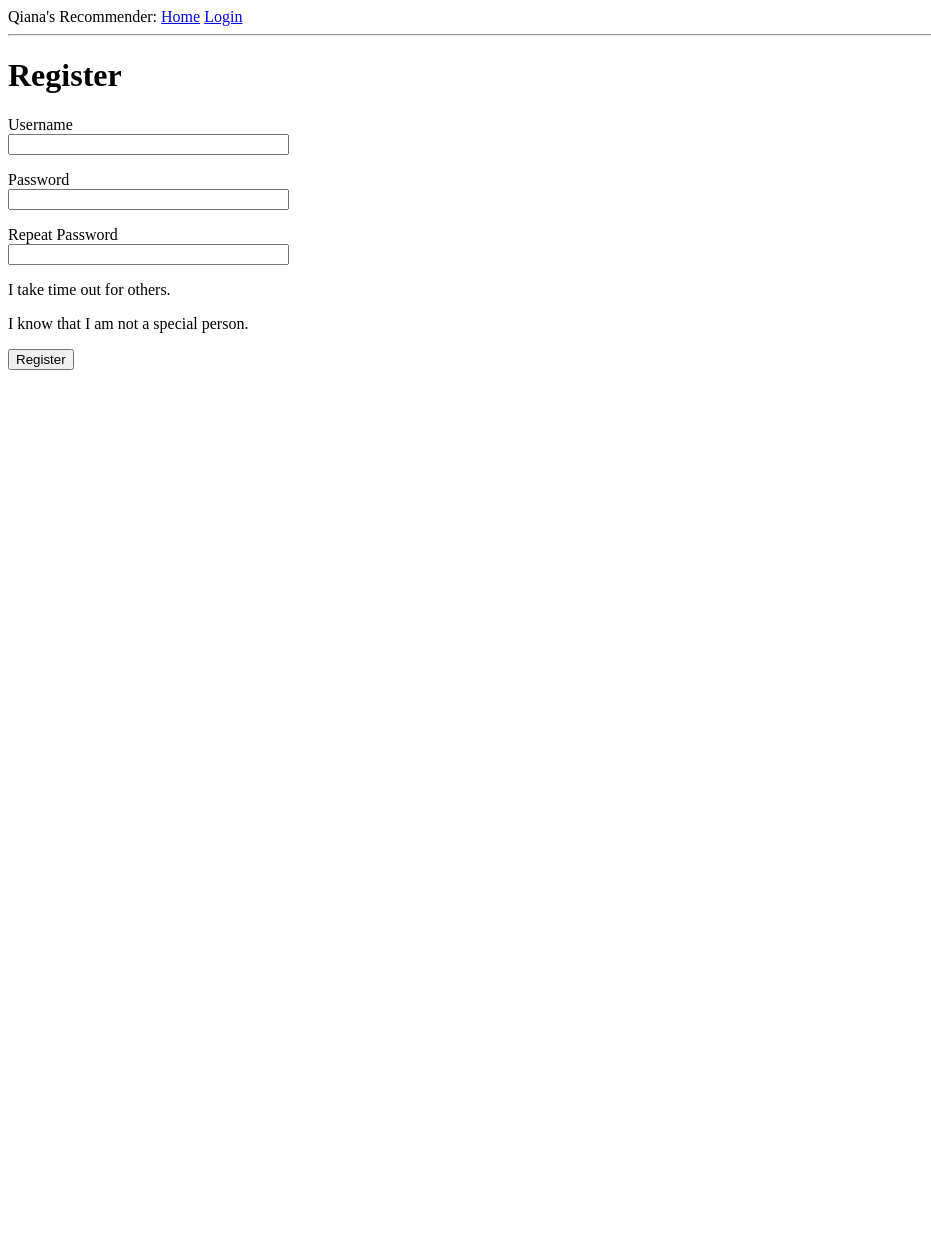
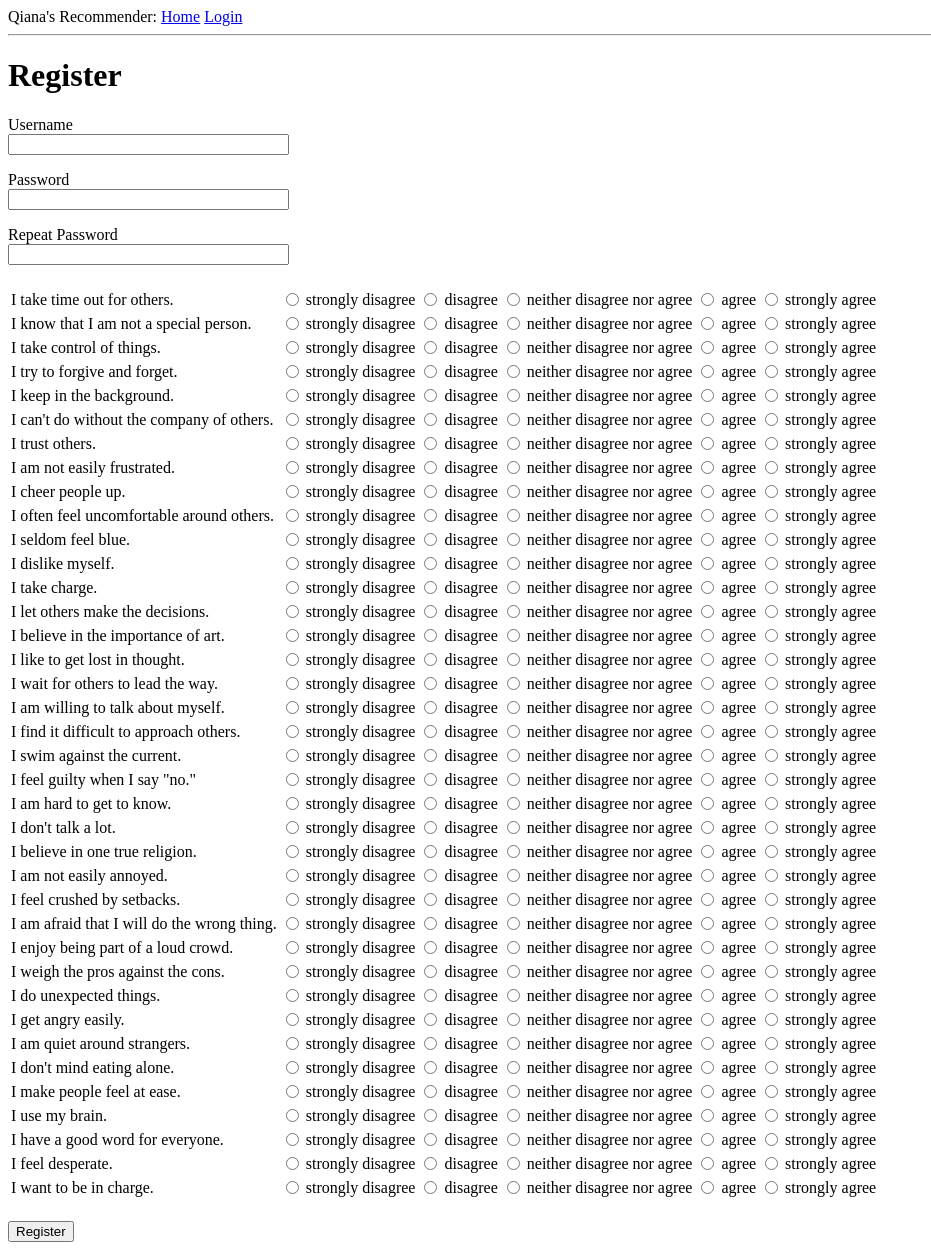
Before and after one commit to MSIA/2021-msia423-yang-qiana-project, a Flask app: page /register in a window 1280 px wide. Shown: the whole page, without its empty margins (0-931 px from the left). Before the commit the page ends 370 px from the top, so only its background shows below. Run offline with Flask 2, Linux system fonts and the light colour scheme; parts of the project's set-up code (start-up, migrations or seed data) failed here and were passed over.

Commit message:
edit registration form

```diff
--- a/app.py
+++ b/app.py
@@ -3,18 +3,33 @@ from flask_login import LoginManager, current_user, login_user, login_required,
 from werkzeug.urls import url_parse
 
 from src.create_db import UserData, SurveyManager
-from src.forms import RegistrationForm as RegistrationForm
+from src.forms import Registration as Registration
 from src.forms import LoginForm as LoginForm
+from wtforms.validators import ValidationError
+
+from pandas import pd
 
 
 # default template_folder path is 'templates' in root directory; recommended to specify a custom path
 app = Flask(__name__, template_folder='app/templates')
 app.config.from_pyfile('config/flaskconfig.py')
 sm = SurveyManager(app=app)
+login = LoginManager(app)
+login.login_view = 'login'
 
 
-login = LoginManager(app)
-login.login_view = 'login'
+class RegistrationForm(Registration):
+
+    def validate_username(self, username):
+        user = sm.session.query(UserData).filter_by(name=username.data).first()
+        if user is not None:
+            raise ValidationError('Please use a different username.')
+        if len(username.data) > 50:
+            raise ValidationError('Username cannot be longer than 50 characters.')
+
+    def validate_password(self, password):
+        if len(password.data) > 32:
+            raise ValidationError('Password cannot be longer than 32 characters.')
 
 # what's with id???
 @login.user_loader
@@ -27,8 +42,7 @@ def user_loader(id):
 @login_required
 def index():
     user = {'username': 'Qiana'}
-    posts = [0, 0, 0]
-    return render_template('index.html', user=user, posts=posts)
+    return render_template('index.html', user=user)
 
 
 @app.route('/login', methods=['GET', 'POST'])
@@ -64,13 +78,11 @@ def register():
     if form.validate_on_submit():
         # organize survey data into np.array
         # put all file paths in config
-        #survey = None
-        #data = {'fa_path': TBA,
-                #'ca_path': TBA,
-                #'name': form.username.data,
-                #'password': form.password.data,
-                #'survey': survey}
-        #sm.add_user_record(**data)
+        raw_data = {key: values for key, values in form.__dict__.items() if key.startswith(r'[A-Z]')}
+        raw_df = pd.DataFrame(raw_data, orient='columns')
+        # NEED TO CHANGE!!!
+        sm.add_user_record(fa_path=None, ca_path=None, username=form.username.data,
+                           password=form.password.data, survey=raw_df, age=None, gender=None, country=None)
         flash('Congratulations, you are now a registered user!')
         return redirect(url_for('login'))
     return render_template('register.html', title='Register', form=form)
--- a/app/templates/register.html
+++ b/app/templates/register.html
@@ -25,24 +25,22 @@
                 <span style="color: red;">[{{ error }}]</span>
             {% endfor %}
         </p>
-        <p>
-            <tr><td align="right">I take time out for others.</td></tr>
-            {% for subfield in form.question0 %}
+        <table>
+        {% for field in form %}
             <tr>
+                {% if field.type == 'RadioField' %}
+                    <td>{{ field.label }}</td>
+                    {% for subfield in field %}
                         <td>{{ subfield }}</td>
                         <td>{{ subfield.label }}</td>
+                    {% endfor %}
+                    {% for error in field.errors %}
+                        <td><span style="color: red;">[{{ error }}]</span></td>
+                    {% endfor %}
+                {% endif %}
             </tr>
         {% endfor %}
-        </p>
-        <p>
-            <tr><td align="right">{{ form.A7.label }}</td></tr>
-            {% for subfield in form.question1 %}
-                <tr>
-                    <td>{{ subfield }}</td>
-                    <td>{{ subfield.label }}</td>
-                </tr>
-            {% endfor %}
-        </p>
+        </table>
         <p>{{ form.submit() }}</p>
     </form>
 {% endblock %}
--- a/src/forms.py
+++ b/src/forms.py
@@ -1,14 +1,9 @@
 from flask_wtf import FlaskForm
 from wtforms import StringField, PasswordField, SubmitField, RadioField
-from wtforms.validators import DataRequired, EqualTo, ValidationError
-
-from src.create_db import UserData, SurveyManager
-from app import app
-
-sm = SurveyManager(app=app)
+from wtforms.validators import DataRequired, EqualTo
 
 
-class RegistrationForm(FlaskForm):
+class Registration(FlaskForm):
 
     username = StringField('Username', validators=[DataRequired()])
     password = PasswordField('Password', validators=[DataRequired()])
@@ -18,20 +13,47 @@ class RegistrationForm(FlaskForm):
     args = {'choices': [(1, 'strongly disagree'), (2, 'disagree'), (3, 'neither disagree nor agree'),
                         (4, 'agree'), (5, 'strongly agree')],
             'coerce': int, 'validators': [DataRequired()]}
-    A7 = RadioField(label='I know that I am not a special person.', id='A7', **args)
+    A7 = RadioField(label='I take time out for others.', id='A7', **args)
+    B11 = RadioField(label='I know that I am not a special person.', id='B11', **args)
+    D5 = RadioField(label='I take control of things.', id='D5', **args)
+    P9 = RadioField(label='I try to forgive and forget.', id='P9', **args)
+    G10 = RadioField(label='I keep in the background.', id='G10', **args)
+    N10 = RadioField(label="I can't do without the company of others.", id='N10', **args)
+    I8 = RadioField(label='I trust others.', id='I8', **args)
+    C5 = RadioField(label='I am not easily frustrated.', id='C5', **args)
+    A5 = RadioField(label='I cheer people up.', id='A5', **args)
+    G7 = RadioField(label='I often feel uncomfortable around others.', id='G7', **args)
+    C1 = RadioField(label='I seldom feel blue.', id='C1', **args)
+    C8 = RadioField(label='I dislike myself.', id='C8', **args)
+    D1 = RadioField(label='I take charge.', id='D1', **args)
+    D9 = RadioField(label='I let others make the decisions.', id='D9', **args)
+    M1 = RadioField(label='I believe in the importance of art.', id='M1', **args)
+    J2 = RadioField(label='I like to get lost in thought.', id='J2', **args)
+    D7 = RadioField(label='I wait for others to lead the way.', id='D7', **args)
+    K10 = RadioField(label='I am willing to talk about myself.', id='K10', **args)
+    G6 = RadioField(label='I find it difficult to approach others.', id='G6', **args)
+    N7 = RadioField(label='I enjoy my privacy.', id='N7', **args)
+    J5 = RadioField(label='I swim against the current.', id='J5', **args)
+    L6 = RadioField(label='I feel guilty when I say "no."', id='L6', **args)
+    K2 = RadioField(label='I am hard to get to know.', id='K2', **args)
+    K3 = RadioField(label="I don't talk a lot.", id='K3', **args)
+    F3 = RadioField(label="I believe in one true religion.", id='F3', **args)
+    P8 = RadioField(label='I am not easily annoyed.', id='P8', **args)
+    L7 = RadioField(label='I feel crushed by setbacks.', id='L7', **args)
+    L1 = RadioField(label='I am afraid that I will do the wrong thing.', id='L1', **args)
+    E4 = RadioField(label='I enjoy being part of a loud crowd.', id='E4', **args)
+    B8 = RadioField(label='I weigh the pros against the cons.', id='B8', **args)
+    J7 = RadioField(label='I do unexpected things.', id='J7', **args)
+    P2 = RadioField(label='I get angry easily.', id='P2', **args)
+    G9 = RadioField(label='I am quiet around strangers.', id='G9', **args)
+    N7 = RadioField(label="I don't mind eating alone.", id='N5', **args)
+    A6 = RadioField(label='I make people feel at ease.', id='A6', **args)
+    B4 = RadioField(label='I use my brain.', id='B4', **args)
+    P10 = RadioField(label='I have a good word for everyone.', id='P10', **args)
+    C9 = RadioField(label='I feel desperate.', id='C9', **args)
+    D2 = RadioField(label='I want to be in charge.', id='D2', **args)
 
     submit = SubmitField('Register')
-
-    def validate_username(self, username):
-        user = sm.session.query(UserData).filter_by(name=username.data).first()
-        if user is not None:
-            raise ValidationError('Please use a different username.')
-        if len(username.data) > 50:
-            raise ValidationError('Username cannot be longer than 50 characters.')
-
-    def validate_password(self, password):
-        if len(password.data) > 32:
-            raise ValidationError('Password cannot be longer than 32 characters.')
 
 
 # login setup
```
Lines whose indentation alone changed are shown as unchanged.
